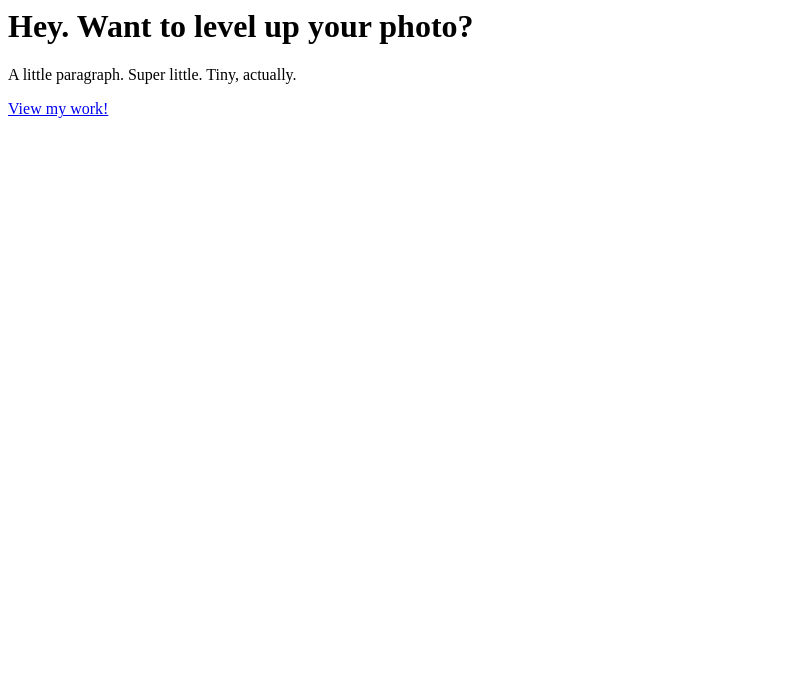
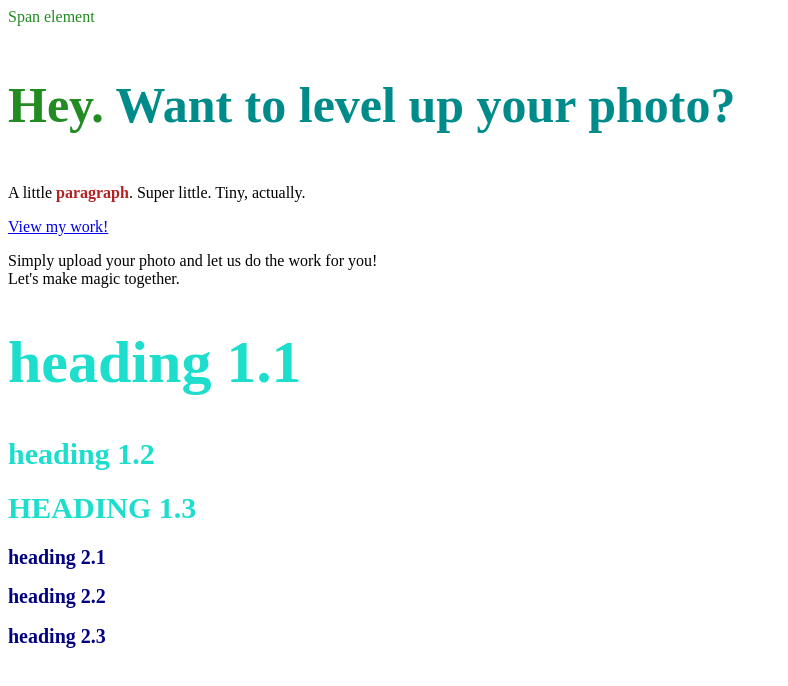
Before and after one commit to bellaswrz/amazing-art, a plain HTML site: page test.html in a window 1280 px wide. Shown: the whole page, without its empty margins (0-788 px from the left). Drawn offline with Linux system fonts and the light colour scheme.

```diff
--- /dev/null
+++ b/css/test.css
@@ -0,0 +1,20 @@
+
+h1{font-size: 30px;
+	color: #1DDECC;
+}
+h2{font-size: 20px;
+	color: navy;
+}
+h3{font-size: 50px;
+	color: darkcyan;
+}
+.big{
+font-size: 60px;
+}
+.uppercase{text-transform: uppercase;
+}
+
+span{color: forestgreen;
+}
+p span{color: firebrick;
+}
--- a/test.html
+++ b/test.html
@@ -1,3 +1,20 @@
-<h1>Hey. Want to level up your photo?</h1>
-<p>A little paragraph. Super little. Tiny, actually.</p>
-<a href="https://instagram.com/annabelschwarz" target="_blank" title="Visit my Instagram gallery">View my work!</a>
+<!DOCTYPE html>
+<html>
+<head>
+	<title>Annabel learns coding</title>
+	<link rel="stylesheet" type="text/css" href="css/test.css">
+</head>
+<body>
+	<span>Span element</span>
+	<h3><span>Hey.</span> Want to level up your photo?</h3>
+	<p>A little <span><b>paragraph</b></span>. Super little. Tiny, actually.</p>
+	<a href="https://instagram.com/annabelschwarz" target="_blank" title="Visit my Instagram gallery">View my work!</a>
+	<p>Simply upload your photo and let us do the work for you!<br> Let's make magic together.</p>
+	<h1 class="big">heading 1.1</h1>
+	<h1>heading 1.2</h1>
+	<h1 class="uppercase">heading 1.3</h1>
+	<h2>heading 2.1</h2>
+	<h2>heading 2.2</h2>
+	<h2>heading 2.3</h2>
+</body>
+</html>
```
Also changed, not shown: index.html (added, +56 -0 lines), img/dragon.png (added), img/dragon1.jpeg (added), img/dragon2.jpeg (added), 4 other files.
